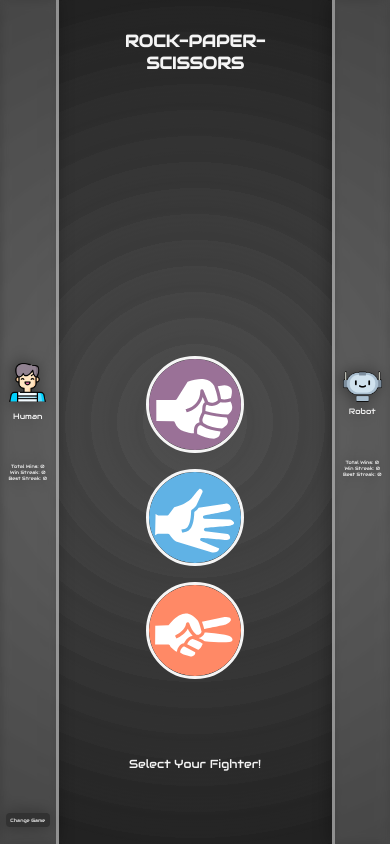
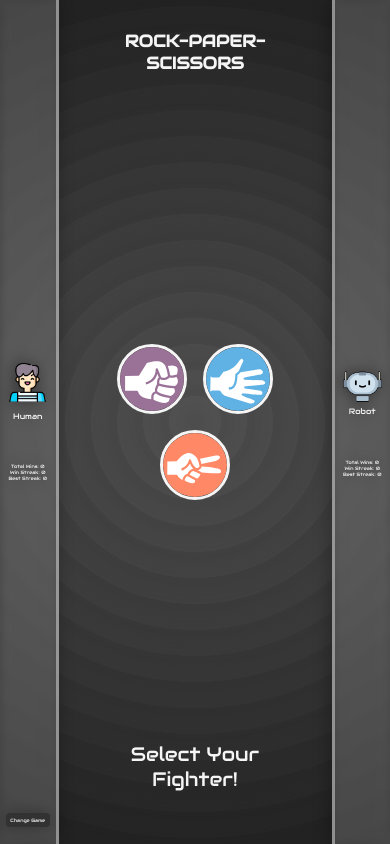
Before and after one commit to kirch1/rock-paper-scissors, a plain HTML site: page index.html in a window 390 px wide. Both pictures are taken after a click on the element "Classic". Drawn offline with Linux system fonts and the light colour scheme.

Commit message:
refac: Improve flex responsiveness

```diff
--- a/src/main.js
+++ b/src/main.js
@@ -85,7 +85,7 @@ function addFighters() {
     var fighters = fightersData[game.gameMode];
     fightersSection.innerHTML = '';
     for(var i = 0; i < fighters.length; i++) {
-        fightersSection.innerHTML += `<img draggable="false" id="fighter" class="fighter" data-fighter-index="${i}" src="${fighters[i].img}" alt="${fighters[i].id} fighter" />`
+        fightersSection.innerHTML += `<img draggable="false" id="fighter" class="fighter" data-fighter-index="${i}" src="${fighters[i].img}" alt="${fighters[i].id} fighter"/>`
     }
 }
 
@@ -107,6 +107,7 @@ function startFightSequence() {
         setTimeout(function() {
             displayFightersSection();
             enableUserInteraction = true;
+            game.resetGame();
             show(changeGame);
         }, 2800);
     },1200);
@@ -123,6 +124,7 @@ function displayPlayer1Selection() {
 function displayPlayer2Selection() {
     var fighter = game.gameData.player2Fighter;
     player2Section.style.backgroundColor = fighter.color + '90';
+    fightersSection.innerHTML += '<p> VS. </p>'
     fightersSection.innerHTML += `<img draggable="false" class="fighter" src="${fighter.img}" alt="${fighter.id} fighter"/>`
 }
 
--- a/styles.css
+++ b/styles.css
@@ -96,7 +96,6 @@ main {
     display: flex;
     flex-direction: column;
     justify-content: space-between;
-    align-items: stretch;
     padding: 3.5vh;
 }
 
@@ -104,7 +103,7 @@ main h1 {
     font-size: 4.3vw;
     margin: 0;
     text-align: center;
-    height: 12vh;
+    height: 12%;
 }
 
 main p {
@@ -112,8 +111,8 @@ main p {
     margin: 0;
     align-items : center;
     justify-content: center;
-    font-size: 3vw;
-    height: 12vh;
+    font-size: 5vmin;
+    height: 12%;
     text-align: center;
 }
 
@@ -160,19 +159,20 @@ main p {
     gap: 4vmin;
     flex-wrap: wrap;
     align-items: center;
+    align-content: center;
     justify-content: center;
-    height: 34vw;
-    padding-left: 10vw;
-    padding-right: 10vw;
+    height: 70vh;
+    overflow: auto;
 }
 
 .fighter{
-    width: 25vmin;
     cursor: pointer;
     transition: filter .3s, scale .3s;
     border-style: solid;
     border-color: whitesmoke;
     border-radius: 50%;
+    width: 18vmin;
+    max-width: 220px;
 }
 
 .fighter:hover {
```
